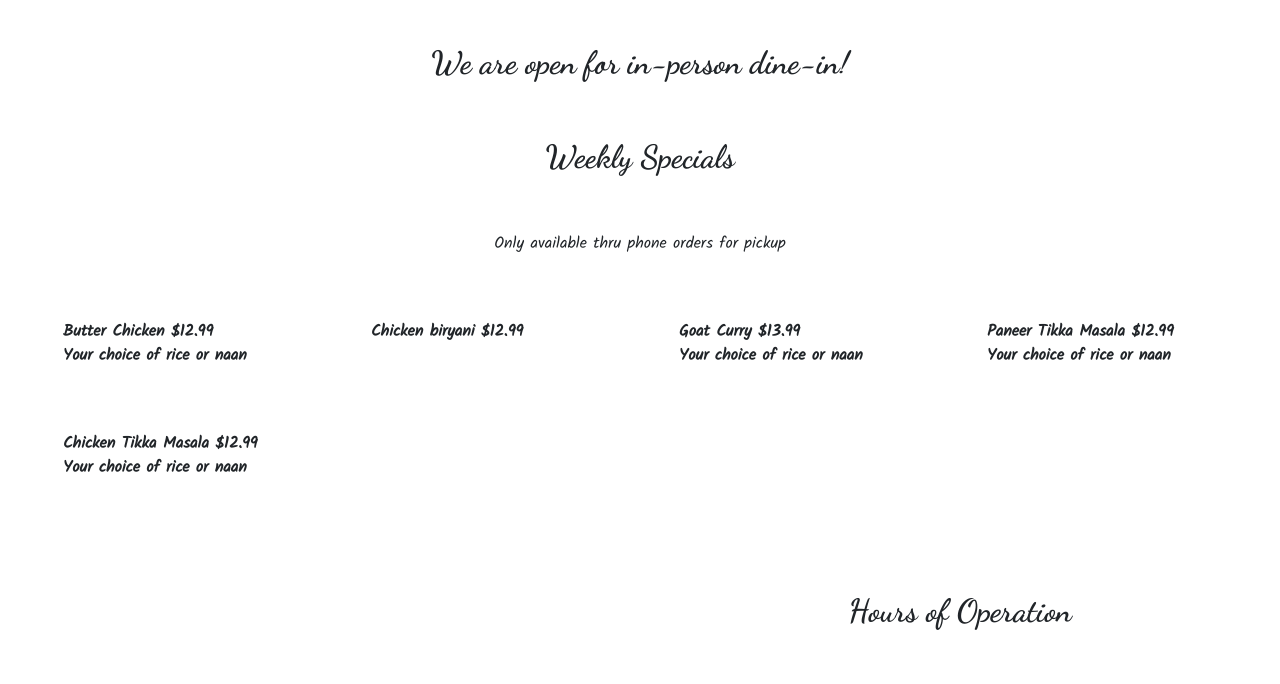
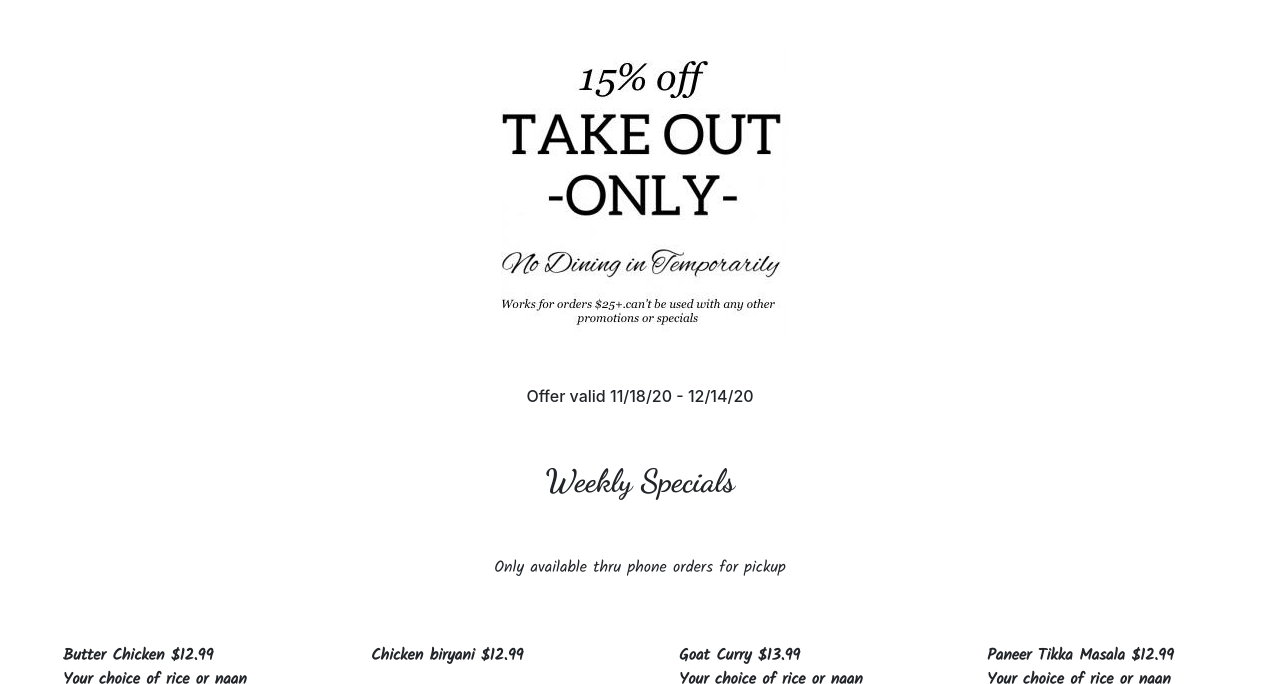
Before and after one commit to amjadz/jewel-of-india-website, a Jekyll site: the page built from index.html, in a window 1280 px wide and 900 px high, scrolled down 746 px, cut to the strip 216-900 px from the top of the window. Built offline with Jekyll 4.4.1, drawn with Linux system fonts in a browser that asks for light colours; nearby versions of some CDN libraries; some web fonts are replaced.

Commit message:
Added promotion photo

```diff
--- a/index.html
+++ b/index.html
@@ -21,8 +21,9 @@ layout: default
 
 <section class="py-5">
   <div class="container-fluid">
-    <h2 class="center-text font-weight-bold pb-5">We are open for in-person dine-in!</h2>
-
+    <!-- <h2 class="center-text font-weight-bold pb-5">We are open for in-person dine-in!</h2> -->
+    <img class="pb-5 mx-auto d-block" src="assets\promotions\takeout-promotion.jpg">
+    <h6 class=" pb-5 center-text">Offer valid 11/18/20 - 12/14/20</h6>
     <h2 class="font-weight-bold pb-5 center-text">Weekly Specials <br></h2>
     <p class="center-text">Only available thru phone orders for pickup
     </p>
```
Also changed, not shown: assets/promotions/takeout-promotion.jpg (added).
